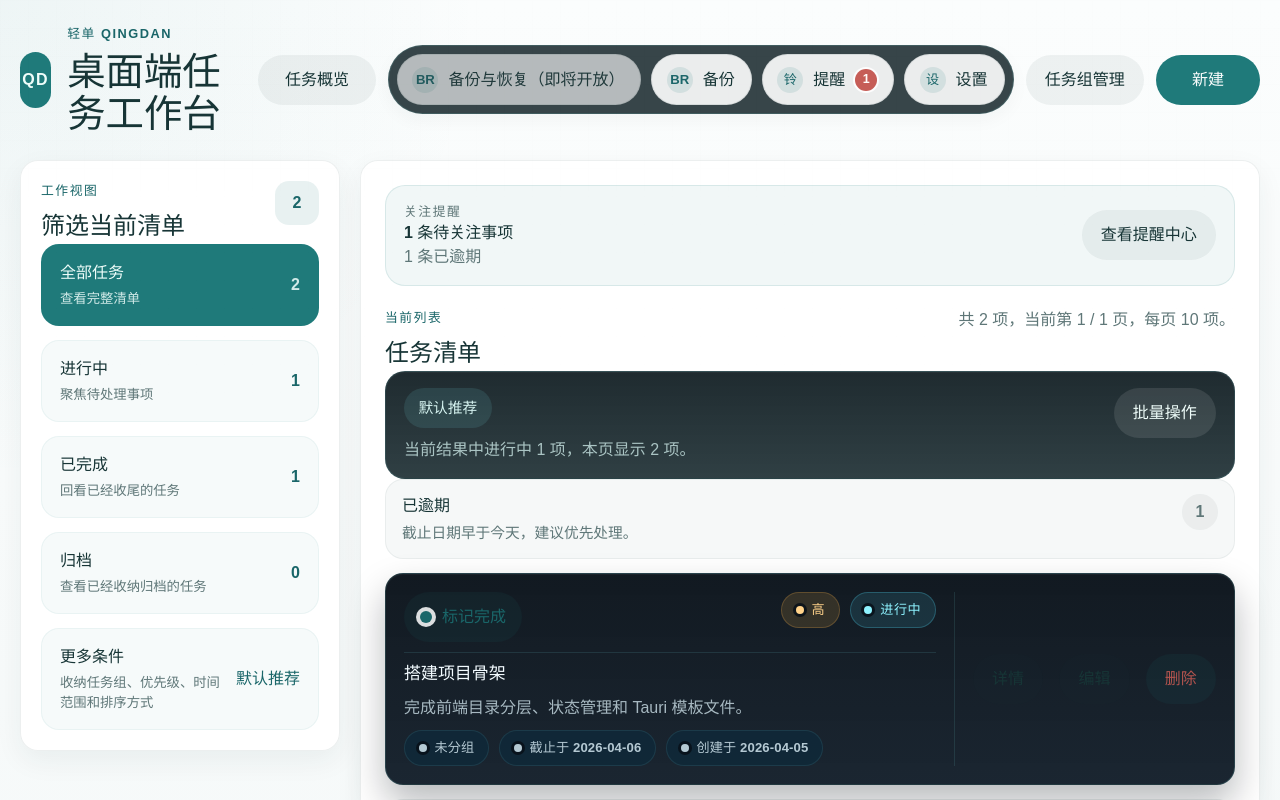
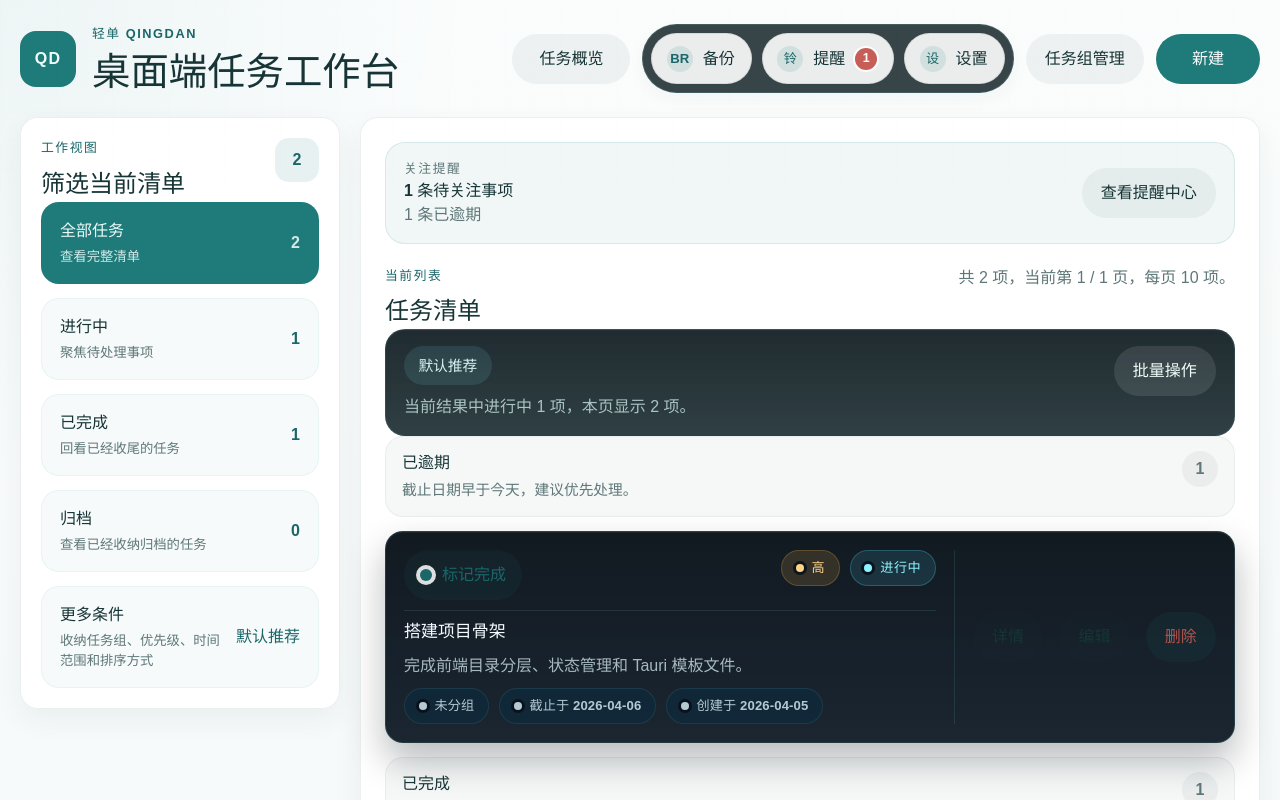
Before and after one commit to lblgb/qingdan-desktop, a React (Vite) app: page / in a window 1280 px wide. Shown: the top 800 px of the page. Built offline with nearby package versions, Linux system fonts and the light colour scheme.

Commit message:
fix: mount real backup center entry

```diff
--- a/src/app/AppShell.tsx
+++ b/src/app/AppShell.tsx
@@ -297,13 +297,6 @@ export function AppShell() {
           <TaskOverview />
 
           <div className="system-action-bar" aria-label="系统图标组" role="group">
-            <button aria-label="备份与恢复" className="icon-button icon-button-console" disabled hidden type="button">
-              <span aria-hidden="true" className="icon-button-glyph">
-                BR
-              </span>
-              <span className="icon-button-label">备份与恢复（即将开放）</span>
-            </button>
-
             <BackupCenter
               isOpen={isBackupCenterOpen}
               lastBackupAt={lastBackupAt}
```
Also changed, not shown: 1 other file (tests, documents, lock files or other folders).
